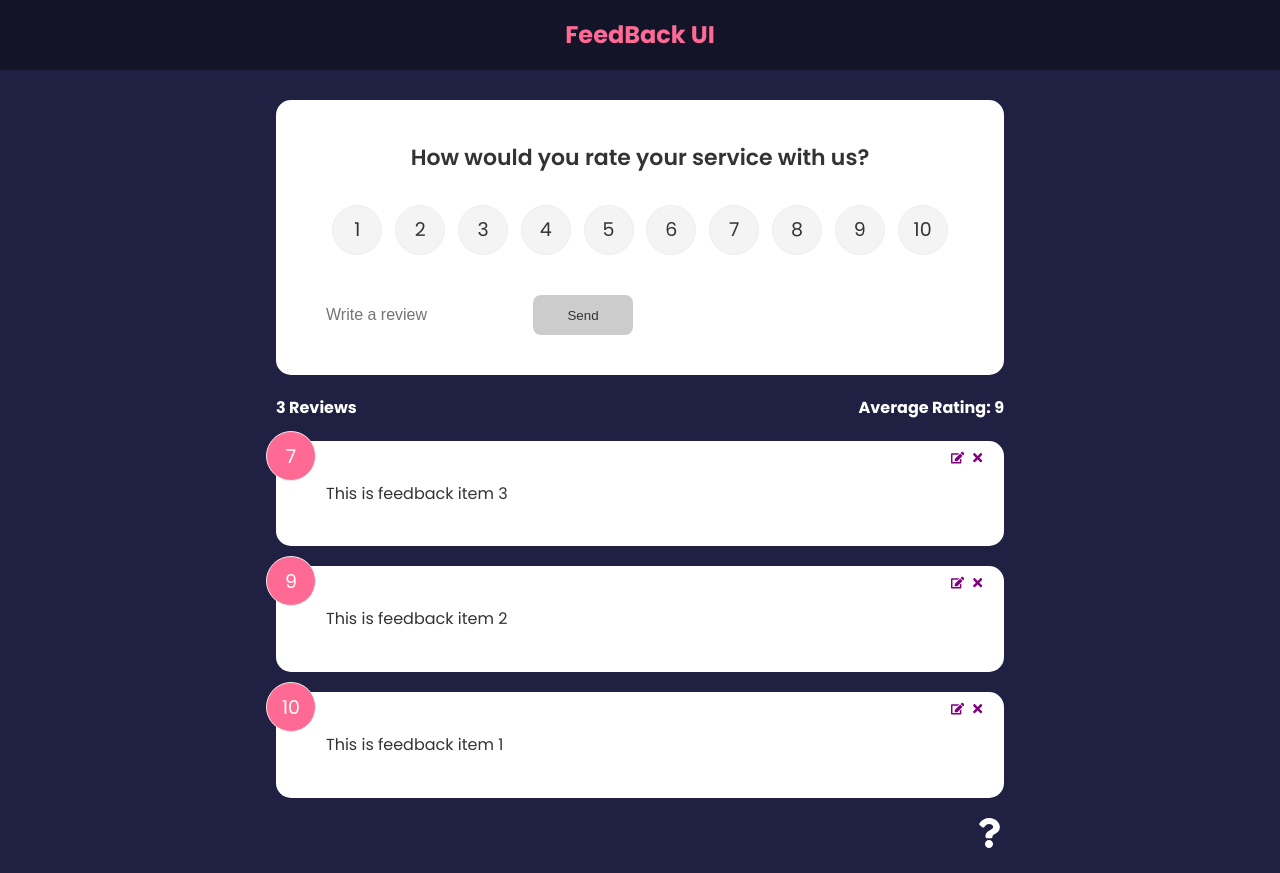
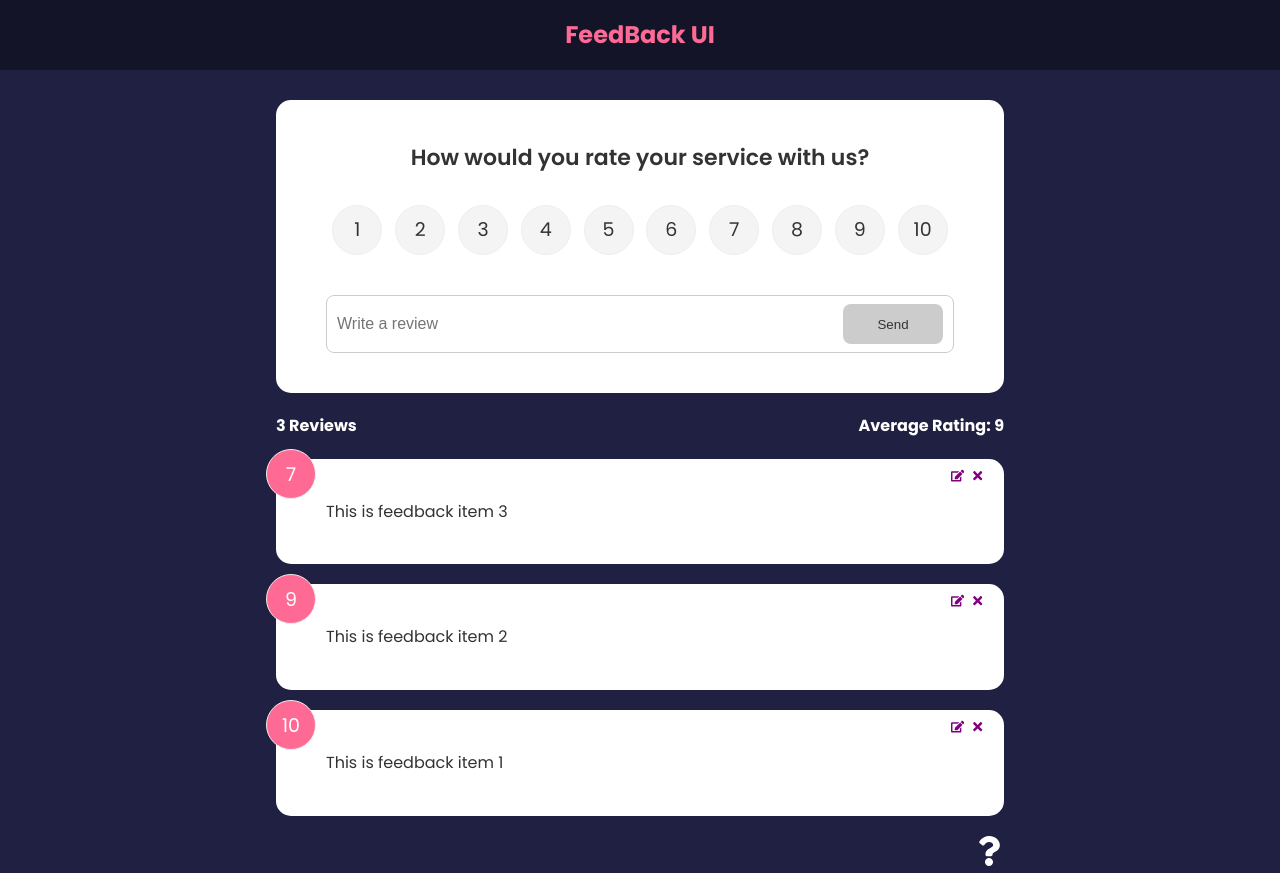
Before and after one commit to GUchechi/G-FeebBack-App, a React (Create React App) app: page / in a window 1280 px wide. Built offline with nearby package versions, Linux system fonts and the light colour scheme; data requests are answered from the project's data file.

Commit message:
refactoring

```diff
--- a/src/index.css
+++ b/src/index.css
@@ -100,6 +100,13 @@ header {
   color: #fff;
 }
 
+.input-group {
+  display: flex;
+  flex-direction: row;
+  border: 1px solid #ccc;
+  padding: 8px 10px;
+  border-radius: 8px;
+}
 
 input {
   flex-grow: 2;
```
